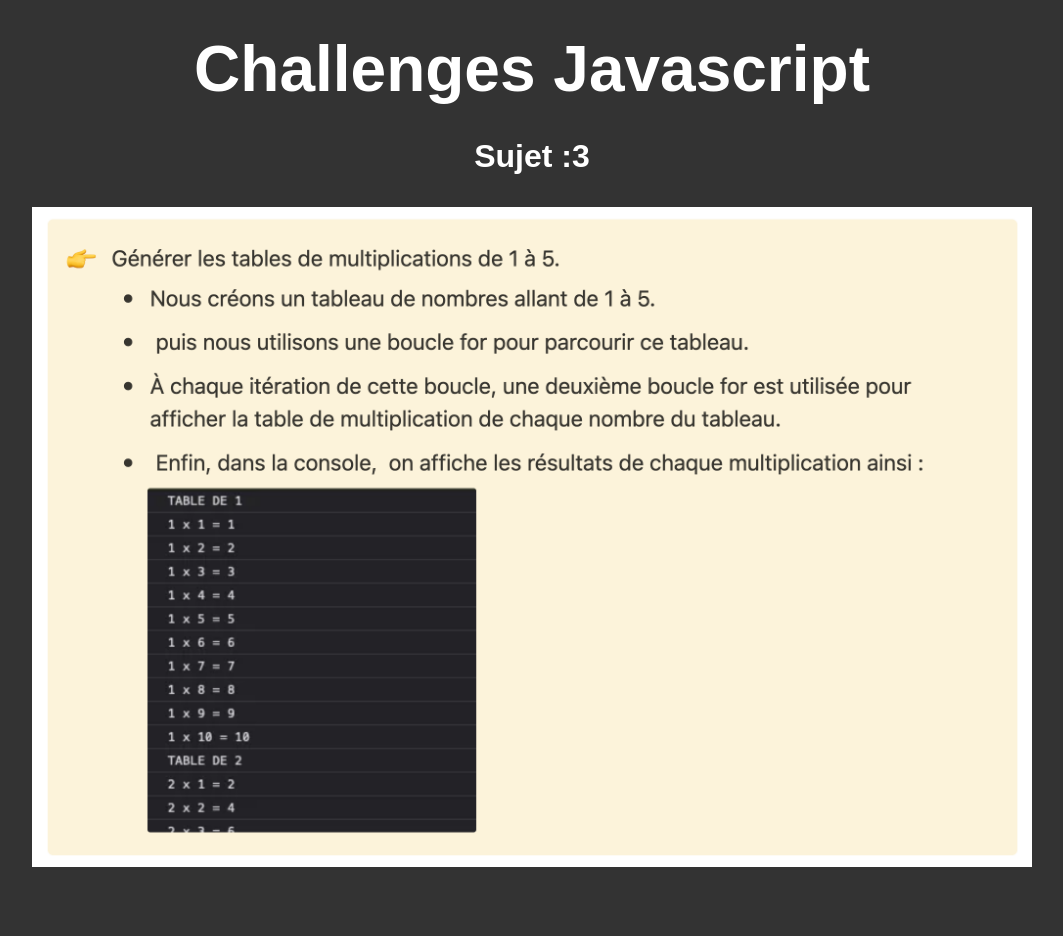
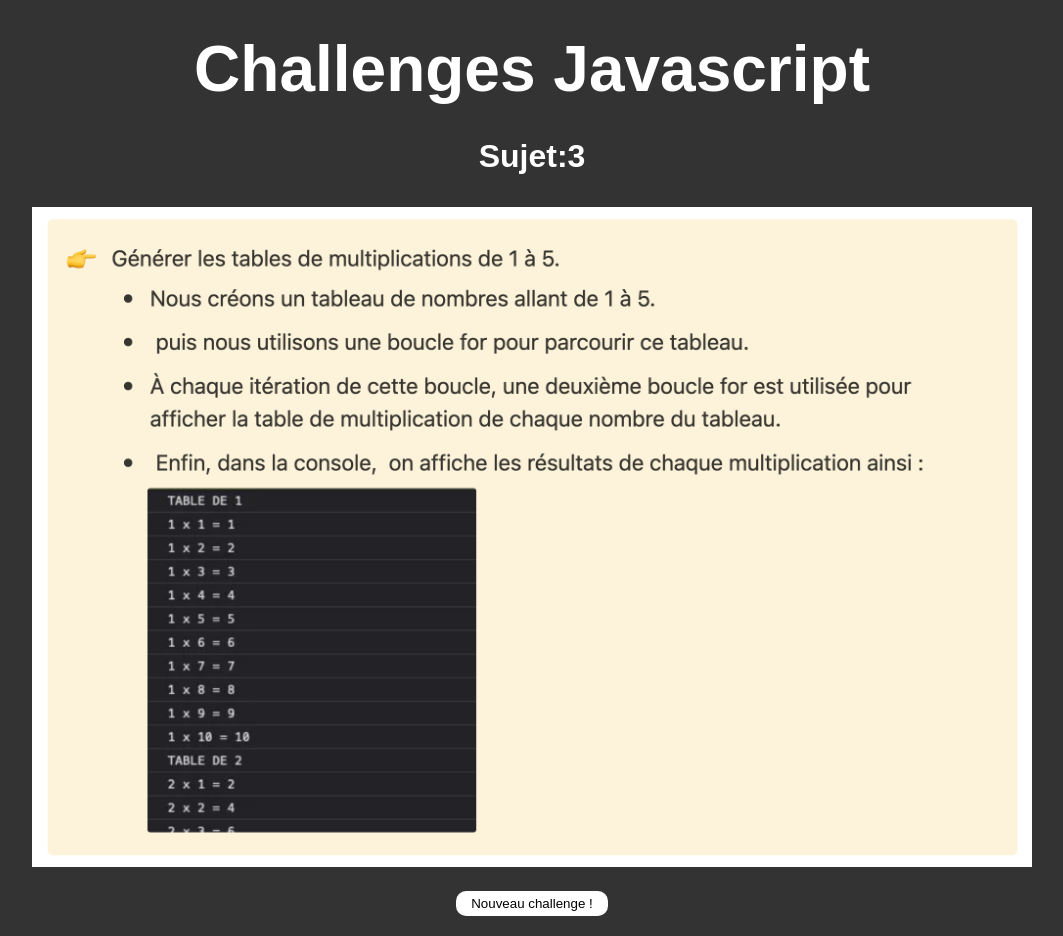
Before and after one commit to ludivineboc/chalenge-Js, a plain HTML site: page index.html in a window 1280 px wide. Shown: the whole page, without its empty margins (108-1171 px from the left). Before the commit the page ends 871 px from the top, so only its background shows below. Drawn offline with Linux system fonts and the light colour scheme.

Commit message:
add reload btn

```diff
--- a/app.js
+++ b/app.js
@@ -23,6 +23,7 @@
         img: 'image5.png'
     },
 ]
+
 function aleatoire(){
 const alea = Math.ceil(Math.random()*5)
 const pos = alea-1
@@ -38,3 +39,7 @@
 const currentSujet = sujets[pos]
 document.querySelector("h2").innerHTML+=(pos+1)
 container.querySelector("img").src="./img/"+currentSujet.img
+
+const btn = document.querySelector('#btn')
+
+btn.addEventListener("click", function(){window.location="index.html"})
--- a/index.html
+++ b/index.html
@@ -7,10 +7,14 @@
     <link rel="stylesheet" href="style.css">
 </head>
 <body>
+
     <div class="container">
         <h1>Challenges Javascript</h1>
-        <h2>Sujet :</h2>
+
+
+        <h2>Sujet:</h2>
         <img src="" alt="">
+        <button id="btn">Nouveau challenge ! </button>
     </div>
     <script src="app.js"></script>
 </body>
--- a/style.css
+++ b/style.css
@@ -30,3 +30,11 @@
 h2{
     font-size: 32px;
 }
+
+#btn{
+    background-color: white;
+    border: none;
+    padding: 5px 15px;
+    border-radius: 10px;
+    margin: 20px 0px;
+}
```
